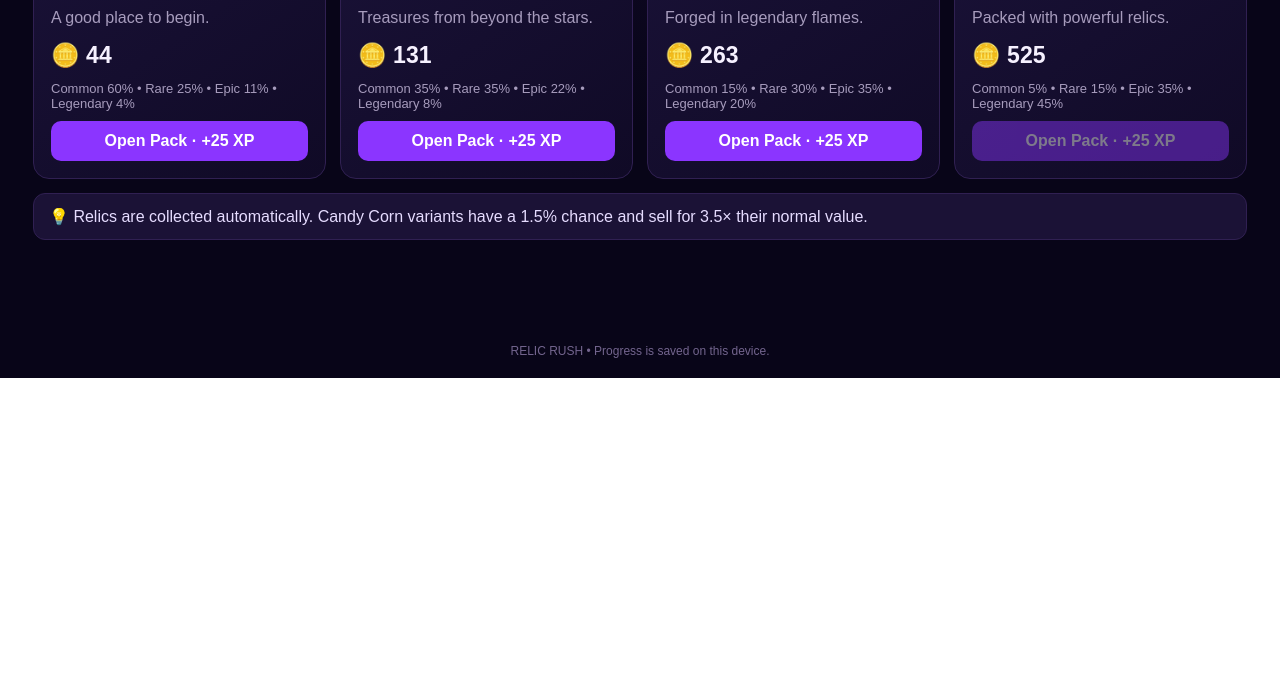
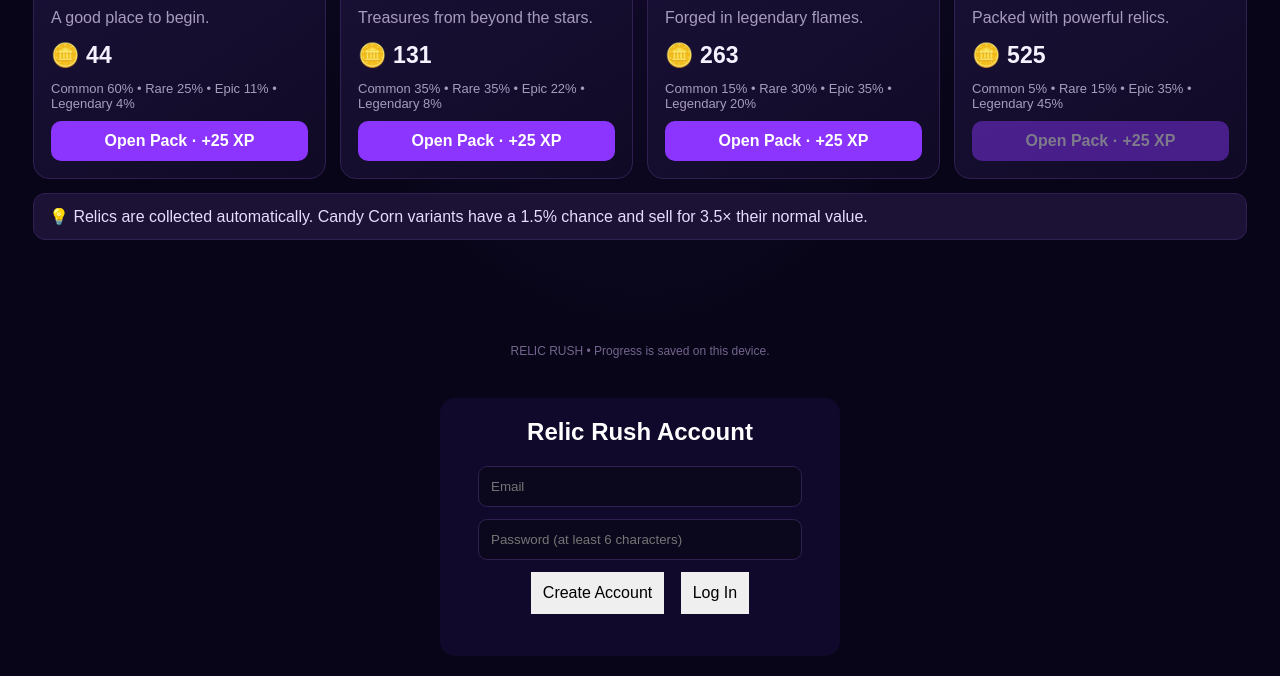
Before and after one commit to mkdzc68vzf-create/relic-rush, a website: page index.html in a window 1280 px wide. Shown: the part 750-1426 px from the top of the page. Before the commit the page ends 1128 px from the top, so only its background shows below. Drawn offline with nearby package versions, Linux system fonts and the light colour scheme.

Commit message:
Update index.html

```diff
--- a/index.html
+++ b/index.html
@@ -894,5 +894,51 @@ go = function(page) {
 
 ttRender();
 </script>
+<div id="accountBox" style="background:#10092b;color:white;padding:20px;border-radius:15px;margin:20px auto;max-width:400px;text-align:center;">
+  <h2>Relic Rush Account</h2>
+  <input id="accountEmail" type="email" placeholder="Email" style="padding:12px;width:90%;margin:6px;">
+  <input id="accountPassword" type="password" placeholder="Password (at least 6 characters)" style="padding:12px;width:90%;margin:6px;">
+  <br>
+  <button onclick="signUpPlayer()" style="padding:12px;margin:6px;">Create Account</button>
+  <button onclick="logInPlayer()" style="padding:12px;margin:6px;">Log In</button>
+  <p id="accountMessage"></p>
+</div>
+
+<script>
+async function signUpPlayer() {
+  const email = document.getElementById("accountEmail").value.trim();
+  const password = document.getElementById("accountPassword").value;
+  const message = document.getElementById("accountMessage");
+
+  if (!email || password.length < 6) {
+    message.textContent = "Enter a valid email and a password of at least 6 characters.";
+    return;
+  }
+
+  const { data, error } = await supabaseClient.auth.signUp({
+    email,
+    password
+  });
+
+  message.textContent = error
+    ? error.message
+    : "Account created! Check your email if confirmation is required.";
+}
+
+async function logInPlayer() {
+  const email = document.getElementById("accountEmail").value.trim();
+  const password = document.getElementById("accountPassword").value;
+  const message = document.getElementById("accountMessage");
+
+  const { data, error } = await supabaseClient.auth.signInWithPassword({
+    email,
+    password
+  });
+
+  message.textContent = error
+    ? error.message
+    : "You're logged in!";
+}
+</script>
 </body>
 </html>
```
